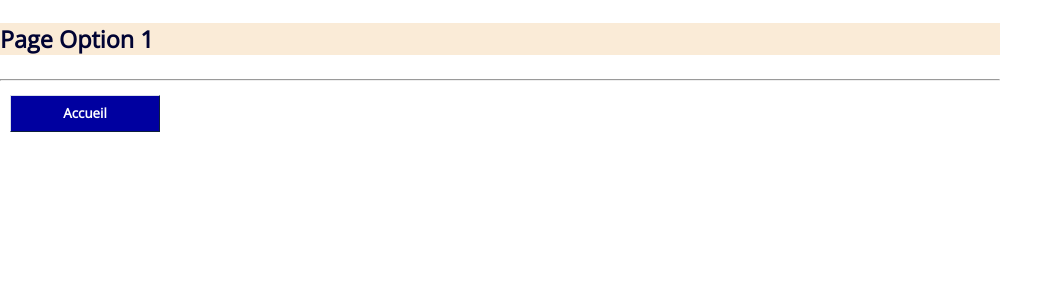
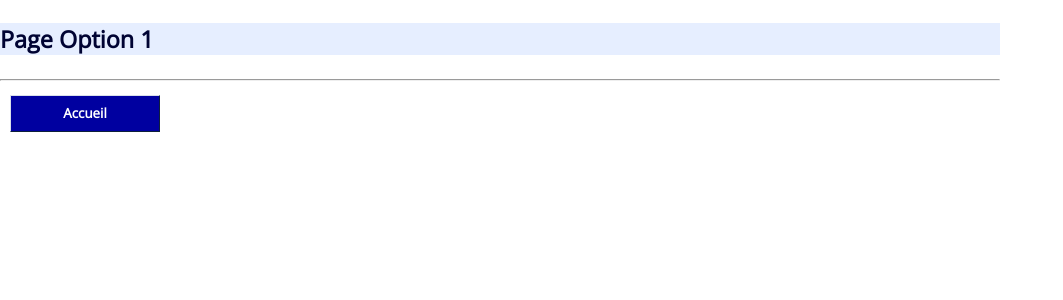
Before and after one commit to hernanpe/projectdjango, a Django app: page /option1 in a window 1280 px wide. Shown: the part 20-320 px from the top of the page, without its empty margins (0-1063 px from the left). Run offline with Django 3.2, Linux system fonts and the light colour scheme.

Commit message:
Add files via upload

```diff
--- a/templates/option1.html
+++ b/templates/option1.html
@@ -3,7 +3,7 @@
 {% block bodyId %}Option1 Page{% endblock %}
 {% block content %}
 <div class="page2">
-<div class="pagetop">
+<div class="pagetopmenu">
 <h3>Page Option 1<br>
   </h3>
 </div>
--- a/templates/option2.html
+++ b/templates/option2.html
@@ -3,7 +3,7 @@
 {% block bodyId %}Option2 Page{% endblock %}
 {% block content %}
 <div class="page2">
-<div class="pagetop">
+<div class="pagetopmenu">
 <h3>Page Option 2<br>
   </h3>
 </div>
```
